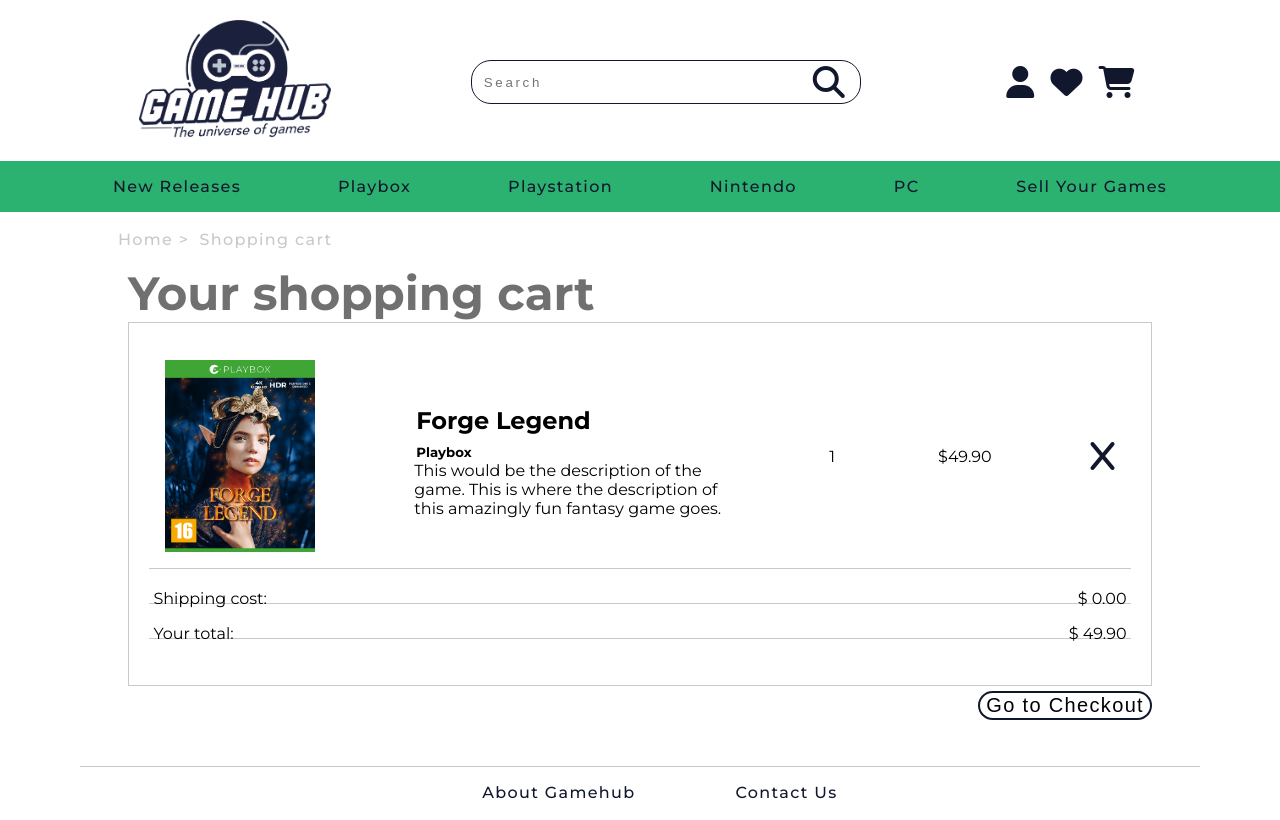
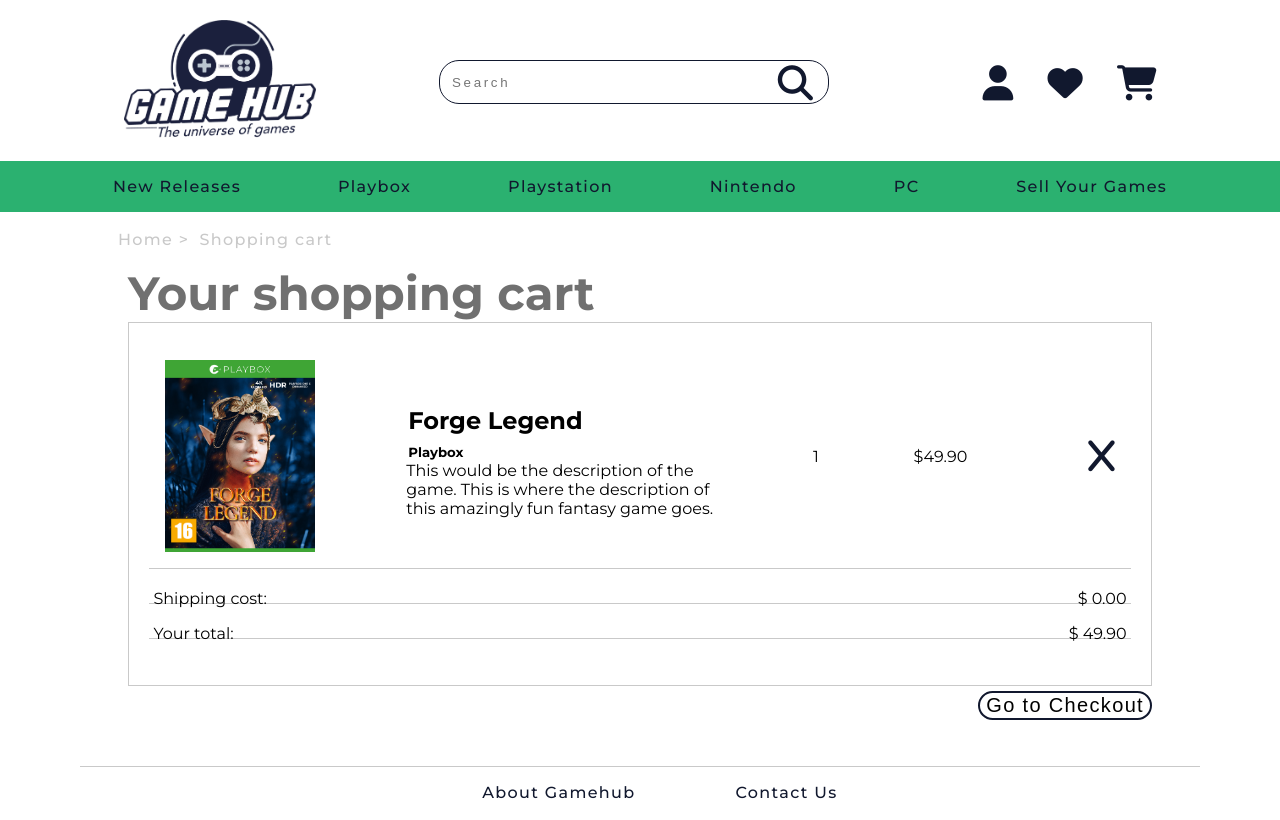
Before and after one commit to Noroff-FEU-Assignments/cross-course-project-Spekkhogger, a plain HTML site: page cart.html in a window 1280 px wide. Drawn offline with Linux system fonts and the light colour scheme.

Commit message:
Update icons

```diff
--- a/cart.html
+++ b/cart.html
@@ -19,9 +19,9 @@
                 <button class="search-button"><a href="listpage.html"><i class="fa-solid fa-magnifying-glass"></a></i></button>
             </div>
             <div class="icons-top">
-                <button><a href="login.html"><i class="fa-solid fa-user"></i></a></button>
-                <button><a href="cart.html"><i class="fa-solid fa-heart"></i></i></a></button>
-                <button><a href="cart.html"><i class="fa-solid fa-cart-shopping"></i></i></a></button>
+                <a href="login.html" aria-label="Log-in page"><i class="fa-solid fa-user"></i></a>
+                <a href="cart.html" aria-label="Favorites"><i class="fa-solid fa-heart"></i></i></a>
+                <a href="cart.html" aria-label="Your shopping cart"><i class="fa-solid fa-cart-shopping"></i></i></a>
             </div>
             <div class="hamburger-menu">
                 <a href="#nav-mobile" aria-label="menu"><i class="fa-solid fa-bars"></i></a>
--- a/style.css
+++ b/style.css
@@ -85,7 +85,8 @@ button {
 }
 
 .fa-solid {
-    font-size: 2rem;
+    font-size: 2.2rem;
+    padding-left: 30px;
 }
 
 .fa-solid:hover {
```
Also changed, not shown: about.html (+3 -3 lines), checkout.html (+3 -3 lines), checkoutsuccess.html (+3 -3 lines), contact.html (+3 -3 lines), index.html (+3 -3 lines), listpage.html (+3 -3 lines), login.html (+3 -3 lines), messagesent.html (+3 -3 lines), productpage.html (+3 -3 lines).
